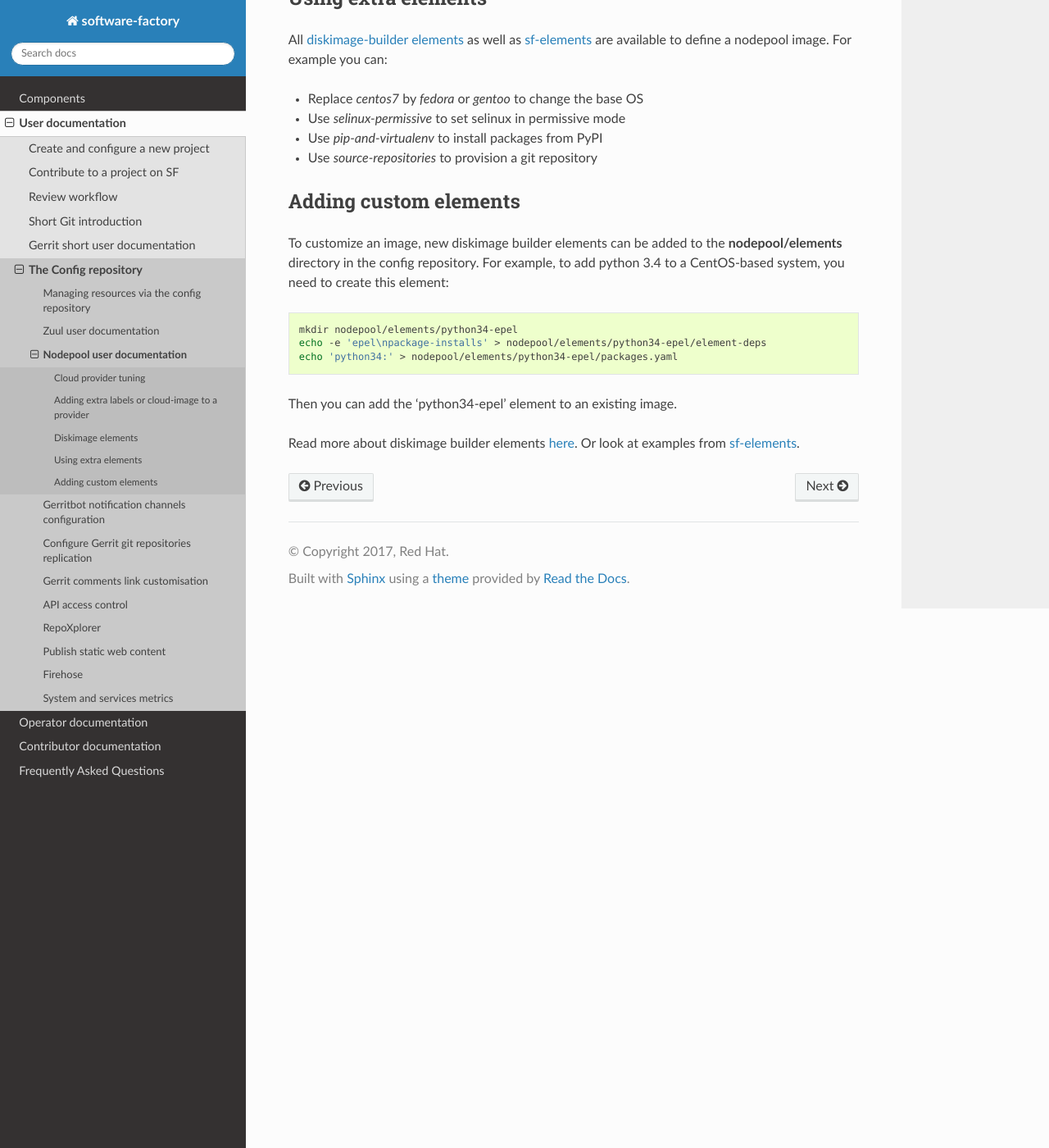
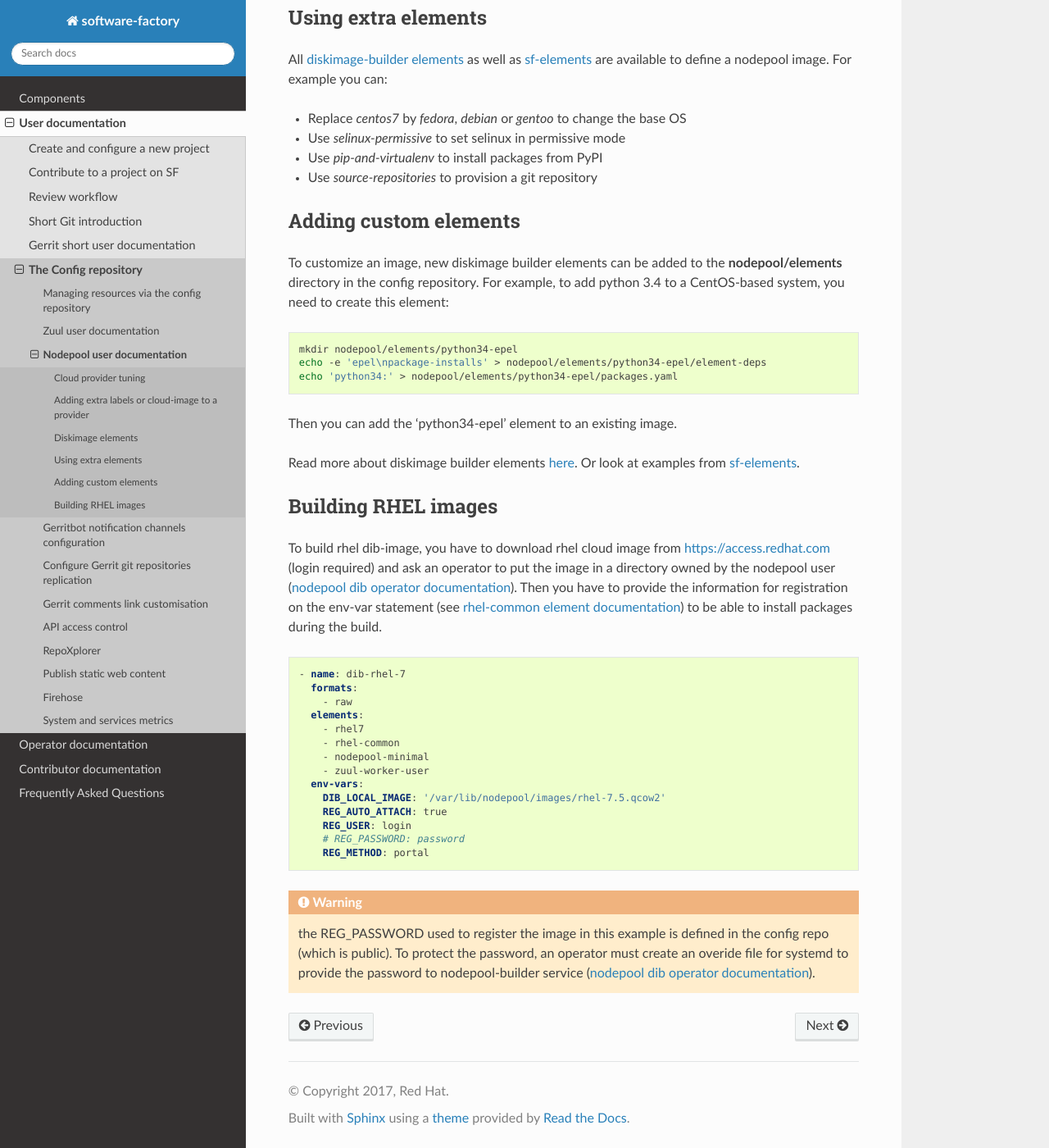
Before and after one commit to softwarefactory-project/sf-docs, a Sphinx documentation site: the page built from docs/user/nodepool_user.rst, in a window 1280 px wide and 1400 px high, scrolled down 1849 px. Shown: the whole window at 82% size. Built offline with Sphinx 7.4.7 and the Read the Docs theme 2.0.0, drawn with Linux system fonts in a browser that asks for light colours; some of the changed text lies outside the part shown.

Commit message:
nodepool-user: add rhel image build info
Change-Id: I47df43162462eac0c666335bc2eb56542a4dec30
Depends-on: I6e617800f472cf6164ea69d460c0cddb75eb4157
Depends-on: I5ff0d41fb7fa72f37edf0ff203de16c0a140b90e

```diff
--- a/docs/user/nodepool_user.rst
+++ b/docs/user/nodepool_user.rst
@@ -8,18 +8,16 @@
 
 .. _documentation: https://docs.openstack.org/infra/nodepool
 
-
 Nodepool user documentation
 ===========================
 
-Labels, providers and diskimage are defined in *config/nodepool/*.
-All the yaml files present in this directory are merged to create the final
-Nodepool configuration. It's recommended to create a file per provider or project
-so that it's easier to manage.
-
+Labels, providers and diskimage are defined in *config/nodepool/*. All the yaml
+files present in this directory are merged to create the final Nodepool
+configuration. It's recommended to create a file per provider or project so that
+it's easier to manage.
 
 Below is an example of a cloud provider configuration and an associated
-diskimage/label:
+diskimage/label based on CentOS:
 
 .. code-block:: yaml
 
@@ -31,7 +29,7 @@
       elements:
         - centos-minimal
         - nodepool-minimal
-        - sf-zuul-worker
+        - zuul-worker-user
 
   labels:
     - name: centos7
@@ -55,7 +53,6 @@
             - name: centos7
               min-ram: 1024
               diskimage: centos7
-
 
 Cloud provider tuning
 ---------------------
@@ -109,7 +106,7 @@
 as well as `sf-elements <https://softwarefactory-project.io/r/gitweb?p=software-factory/sf-elements.git;a=tree;f=elements>`_
 are available to define a nodepool image. For example you can:
 
-* Replace *centos7* by *fedora* or *gentoo* to change the base OS
+* Replace *centos7* by *fedora*, *debian* or *gentoo* to change the base OS
 * Use *selinux-permissive* to set selinux in permissive mode
 * Use *pip-and-virtualenv* to install packages from PyPI
 * Use *source-repositories* to provision a git repository
@@ -118,8 +115,9 @@
 Adding custom elements
 ----------------------
 
-To customize an image, new diskimage builder elements can be added to the **nodepool/elements** directory in the config repository.
-For example, to add python 3.4 to a CentOS-based system, you need to create this element:
+To customize an image, new diskimage builder elements can be added to the
+**nodepool/elements** directory in the config repository. For example, to add
+python 3.4 to a CentOS-based system, you need to create this element:
 
 .. code-block:: bash
 
@@ -132,3 +130,40 @@
 
 Read more about diskimage builder elements `here <https://docs.openstack.org/developer/diskimage-builder/developer/developing_elements.html>`_.
 Or look at examples from `sf-elements <https://softwarefactory-project.io/r/gitweb?p=software-factory/sf-elements.git;a=tree;f=elements>`_.
+
+.. _nodepool-user-rhel:
+
+Building RHEL images
+--------------------
+
+To build rhel dib-image, you have to download rhel cloud image from
+https://access.redhat.com (login required) and ask an operator to put the image
+in a directory owned by the nodepool user (:ref:`nodepool dib operator
+documentation <nodepool-operator-dib>`). Then you have to provide the
+information for registration on the env-var statement (see `rhel-common element
+documentation
+<https://git.openstack.org/cgit/openstack/diskimage-builder/tree/diskimage_builder/elements/rhel-common/README.rst>`_)
+to be able to install packages during the build.
+
+.. code-block:: yaml
+
+  - name: dib-rhel-7
+    formats:
+      - raw
+    elements:
+      - rhel7
+      - rhel-common
+      - nodepool-minimal
+      - zuul-worker-user
+    env-vars:
+      DIB_LOCAL_IMAGE: '/var/lib/nodepool/images/rhel-7.5.qcow2'
+      REG_AUTO_ATTACH: true
+      REG_USER: login
+      # REG_PASSWORD: password
+      REG_METHOD: portal
+
+.. warning:: the REG_PASSWORD used to register the image in this example is
+             defined in the config repo (which is public). To protect the
+             password, an operator must create an overide file for systemd to
+             provide the password to nodepool-builder service (:ref:`nodepool
+             dib operator documentation <nodepool-operator-password>`).
```
Also changed, not shown: docs/operator/nodepool_operator.rst (+37 -0 lines).
